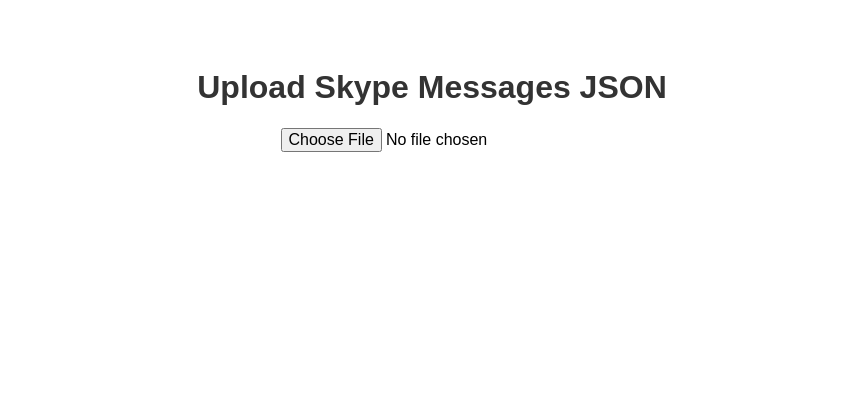
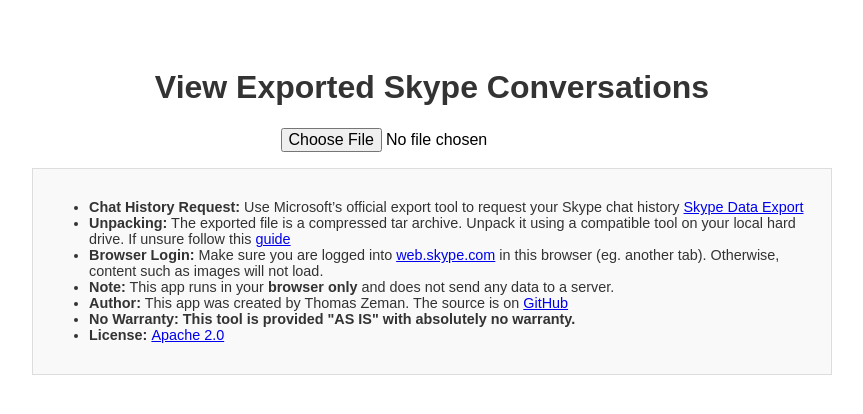
Before and after one commit to ThomasZeman/tomcore-website, a Preact app in the folder subpages/skype-conversation-viewer/: page / in a window 1280 px wide. Shown: the top 414 px of the page, without its empty margins (208-1071 px from the left). Built offline with nearby package versions, Linux system fonts and the light colour scheme.

Commit message:
Added info to skype convo viewer

```diff
--- a/subpages/skype-conversation-viewer/src/app.tsx
+++ b/subpages/skype-conversation-viewer/src/app.tsx
@@ -1,9 +1,84 @@
-import {h, JSX} from 'preact';
-import {useState} from 'preact/hooks';
-import {Container, FileInput, Title} from './basic-components.js';
-import {ConversationList} from './conversation-list.js';
-import {ConversationView} from './conversation-view.js';
-import {Conversation, MessagesExport} from './types.js';
+import {h, render, Fragment, JSX} from 'preact';
+import {TargetedEvent} from 'preact/compat';
+import { useState, useEffect } from 'preact/hooks';
+import { Container, FileInput, Title } from './basic-components.js';
+import { ConversationList } from './conversation-list.js';
+import { ConversationView } from './conversation-view.js';
+import { Conversation, MessagesExport } from './types.js';
+import { css } from 'goober';
+
+/* --- New Components --- */
+
+/**
+ * KofiWidget loads the Ko-fi donation widget scripts into a container.
+ */
+const KofiWidget = () => {
+    useEffect(() => {
+        const widgetContainer = document.getElementById("kofi-widget");
+        if (widgetContainer) {
+            // Remove previous children if any
+            widgetContainer.innerHTML = "";
+            const script1 = document.createElement("script");
+            script1.type = "text/javascript";
+            script1.src = "https://storage.ko-fi.com/cdn/widget/Widget_2.js";
+            script1.async = true;
+            widgetContainer.appendChild(script1);
+
+            const script2 = document.createElement("script");
+            script2.type = "text/javascript";
+            script2.text = "kofiwidget2.init('Support my work', '#000000', 'C0C4GEP4X');kofiwidget2.draw();";
+            widgetContainer.appendChild(script2);
+        }
+    }, []);
+    return <div id="kofi-widget"></div>;
+};
+
+const AppInfo = () => (
+    <div
+        className={css`
+      background: #f9f9f9;
+      padding: 1rem;
+      border: 1px solid #ddd;
+      margin-top: 1rem;
+      font-size: 0.9rem;
+      color: #333;
+    `}
+    >
+        <ul>
+            <li>
+                <strong>Chat History Request:</strong> Use Microsoft’s official export tool to request your Skype chat history <a href={"https://secure.skype.com/en/data-export"} target="_blank" rel="noopener noreferrer">Skype Data Export</a>
+            </li>
+            <li>
+                <strong>Unpacking:</strong> The exported file is a compressed tar archive. Unpack it using a compatible tool on your local hard drive. If unsure follow this <a href={"https://www.wikihow.com/Save-a-Text-Chat-on-Skype#:~:text=Sign%20into%20your%20Skype%20account,into%20a%20single%20downloadable%20file."} target="_blank" rel="noopener noreferrer">guide</a>
+            </li>
+            <li>
+                <strong>Browser Login:</strong> Make sure you are logged into <a href={"https://web.skype.com"} target="_blank" rel="noopener noreferrer">web.skype.com</a> in this browser (eg. another tab). Otherwise, content such as images will not load.
+            </li>
+            <li>
+                <strong>Note:</strong> This app runs in your <strong>browser only</strong> and does not send any data to a server.
+            </li>
+            <li>
+                <strong>Author:</strong> This app was created by Thomas Zeman. The source is on <a href={"https://github.com/thomaszeman/tomcore-website"} target="_blank" rel="noopener noreferrer">GitHub</a>
+            </li>
+            <li>
+                <strong>No Warranty: This tool is provided "AS IS" with absolutely no warranty.</strong>
+            </li>
+            <li>
+                <strong>License: </strong>{" "}
+                <a
+                    href="https://www.apache.org/licenses/LICENSE-2.0"
+                    target="_blank"
+                    rel="noopener noreferrer"
+                >
+                    Apache 2.0
+                </a>
+            </li>
+        </ul>
+        <KofiWidget />
+    </div>
+);
+
+/* --- Main App Component --- */
 
 export const App = () => {
     const [messagesExport, setMessagesExport] = useState<MessagesExport | null>(null);
@@ -31,8 +106,9 @@
     if (!messagesExport) {
         return (
             <Container>
-                <Title>Upload Skype Messages JSON</Title>
+                <Title>View Exported Skype Conversations</Title>
                 <FileInput onChange={handleFileUpload} />
+                <AppInfo />
             </Container>
         );
     }
@@ -45,6 +121,7 @@
                     conversations={messagesExport.conversations}
                     onSelect={(conv) => setSelectedConversation(conv)}
                 />
+                <AppInfo />
             </Container>
         );
     }
@@ -56,3 +133,5 @@
         />
     );
 };
+
+render(<App />, document.getElementById("app") as HTMLElement);
```
